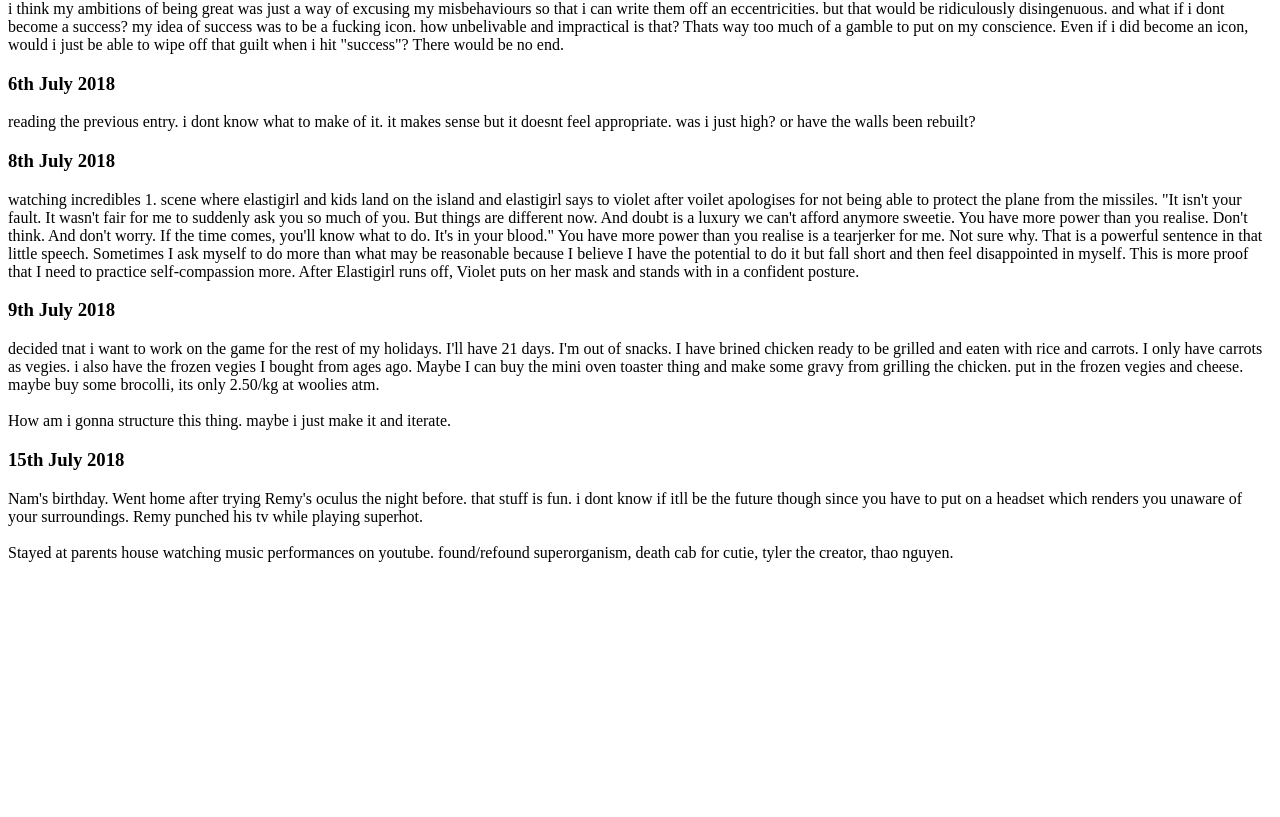
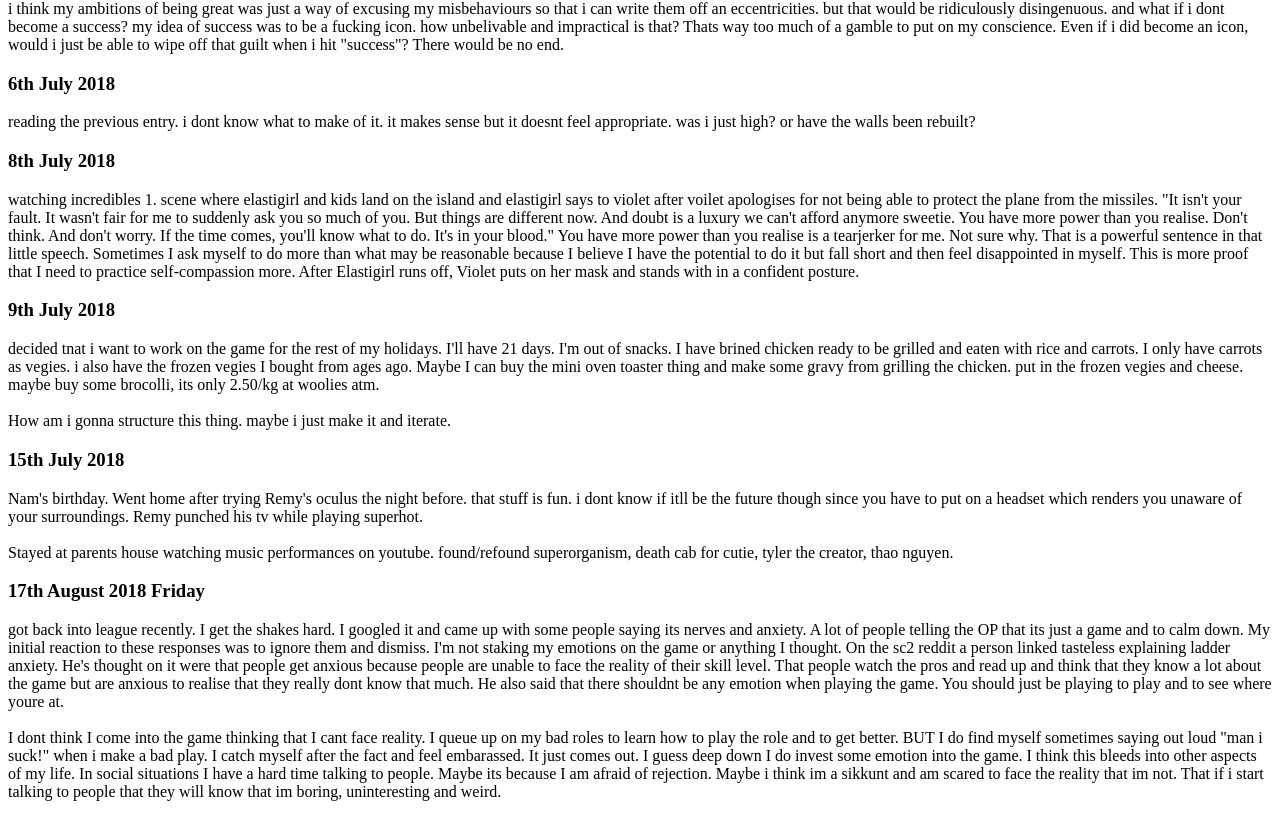
Before and after one commit to rccnst/rccnst.github.io, a plain HTML site: page index.html in a window 1280 px wide. Shown: the part 3111-3928 px from the top of the page. Before the commit the page ends 3689 px from the top, so only its background shows below. Drawn offline with Linux system fonts and the light colour scheme.

Commit message:
ladder anxiety, anxiety in general

```diff
--- a/index.html
+++ b/index.html
@@ -72,6 +72,11 @@
 			Nam's birthday. Went home after trying Remy's oculus the night before. that stuff is fun. i dont know if itll be the future though since you have to put on a headset which renders you unaware of your surroundings. Remy punched his tv while playing superhot.
 			<br><br>
 			Stayed at parents house watching music performances on youtube. found/refound superorganism, death cab for cutie, tyler the creator, thao nguyen.
+			<h3>17th August 2018 Friday</h3>
+			<p>got back into league recently. I get the shakes hard. I googled it and came up with some people saying its nerves and anxiety. A lot of people telling the OP that its just a game and to calm down. My initial reaction to these responses was to ignore them and dismiss. I'm not staking my emotions on the game or anything I thought. On the sc2 reddit a person linked tasteless explaining ladder anxiety. He's thought on it were that people get anxious because people are unable to face the reality of their skill level. That people watch the pros and read up and think that they know a lot about the game but are anxious to realise that they really dont know that much. He also said that there shouldnt be any emotion when playing the game. You should just be playing to play and to see where youre at.
+			<br><br>
+			I dont think I come into the game thinking that I cant face reality. I queue up on my bad roles to learn how to play the role and to get better. BUT I do find myself sometimes saying out loud "man i suck!" when i make a bad play. I catch myself after the fact and feel embarassed. It just comes out. I guess deep down I do invest some emotion into the game. I think this bleeds into other aspects of my life. In social situations I have a hard time talking to people. Maybe its because I am afraid of rejection. Maybe i think im a sikkunt and am scared to face the reality that im not. That if i start talking to people that they will know that im boring, uninteresting and weird.
+		</p>
 		</p>
 	</body>
 </html>
```
